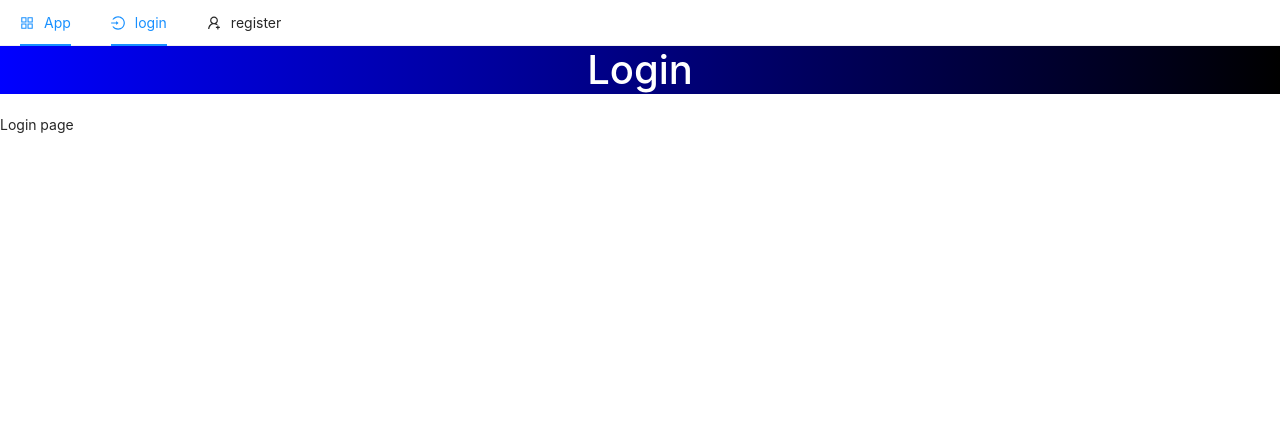
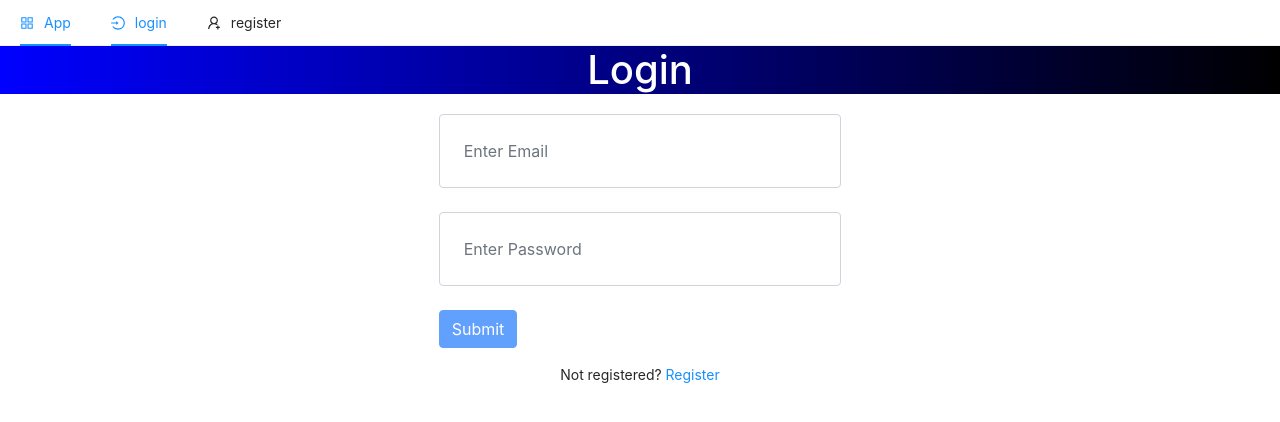
Before and after one commit to robertbenavidez/LMS, a Next.js app in the folder client/: page /login in a window 1280 px wide. Shown: the top 422 px of the page. Built offline with nearby package versions, Linux system fonts and the light colour scheme.

Commit message:
login form is rendering but not connected to the backend

```diff
--- a/client/pages/login.js
+++ b/client/pages/login.js
@@ -1,10 +1,82 @@
+import { useState } from "react";
+import axios from 'axios';
+import {toast} from 'react-toastify'
+import { SyncOutlined } from "@ant-design/icons";
+import Link from 'next/link';
+
+
 const Login = () => {
+
+    // stores email from form
+    const [email, setEmail] = useState('');
+    // stores password from form
+    const [password, setPassword] = useState('');
+    // state for loading
+    const [loading, setLoading] = useState(false)
+
+
+
+    const handleSubmit = async (e) => {
+        e.preventDefault();
+        // console.table({name, email, password})
+        try {
+            setLoading(true)
+            const {data} = await axios.post(`/api/login`, {
+                email,
+                password
+            })
+            console.log('Login response', data)
+            // setLoading(false)
+
+        } catch (err) {
+            toast(err.response.data)
+            setLoading(false)
+        }
+    }
+
+
     return (
         <>
             <h1 className='jumbotron text-center bg-primary square'>Login</h1>
-            <p>Login page</p>
+
+            <div className='container col-md-4 offset-md-4 pb-5'>
+                <form onSubmit={handleSubmit}>
+                    <input
+                        type='email'
+                        className='form-control mb-4 p-4'
+                        value={email}
+                        onChange={(e) => setEmail(e.target.value)}
+                        placeholder='Enter Email'
+                     />
+                    <input
+                        type='password'
+                        className='form-control mb-4 p-4'
+                        value={password}
+                        onChange={(e) => setPassword(e.target.value)}
+                        placeholder='Enter Password'
+                     />
+                     <button
+                        type='submit'
+                        className='btn btn-block btn-primary'
+                        disabled={ !email || !password || loading}
+                        >
+                            {loading ? <SyncOutlined spin /> : 'Submit'}
+                    </button>
+                </form>
+
+                <p className="text-center p-3">
+                    Not registered?
+                    <Link href='/register'>
+                        <a> Register</a>
+                    </Link>
+                </p>
+            </div>
+
         </>
     )
 }
-
+/*
+    1.Get username, email, and password
+    2.Send usernam, email, and password to the database
+ */
 export default Login;
```
Also changed, not shown: 2 other files (tests, documents, lock files or other folders).
